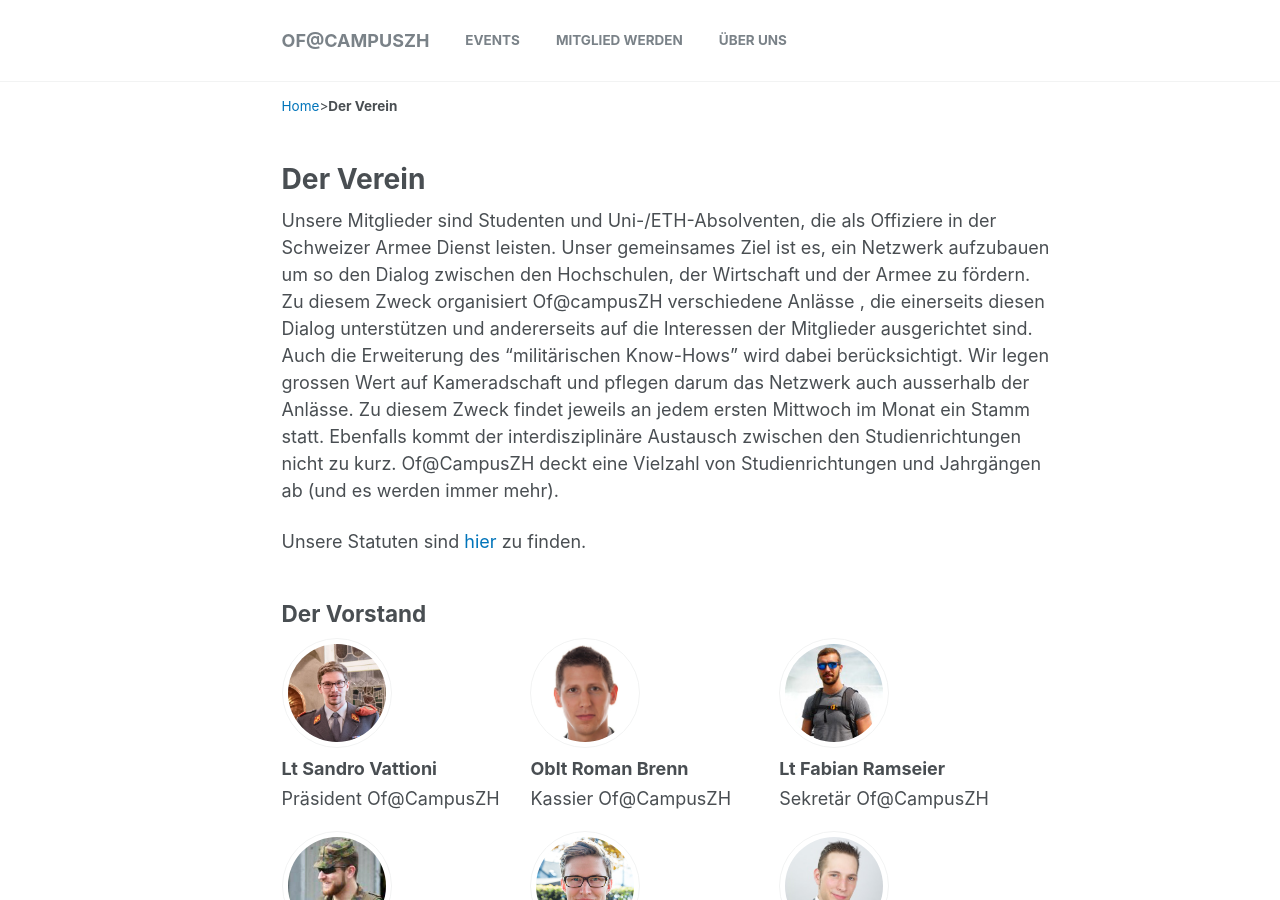
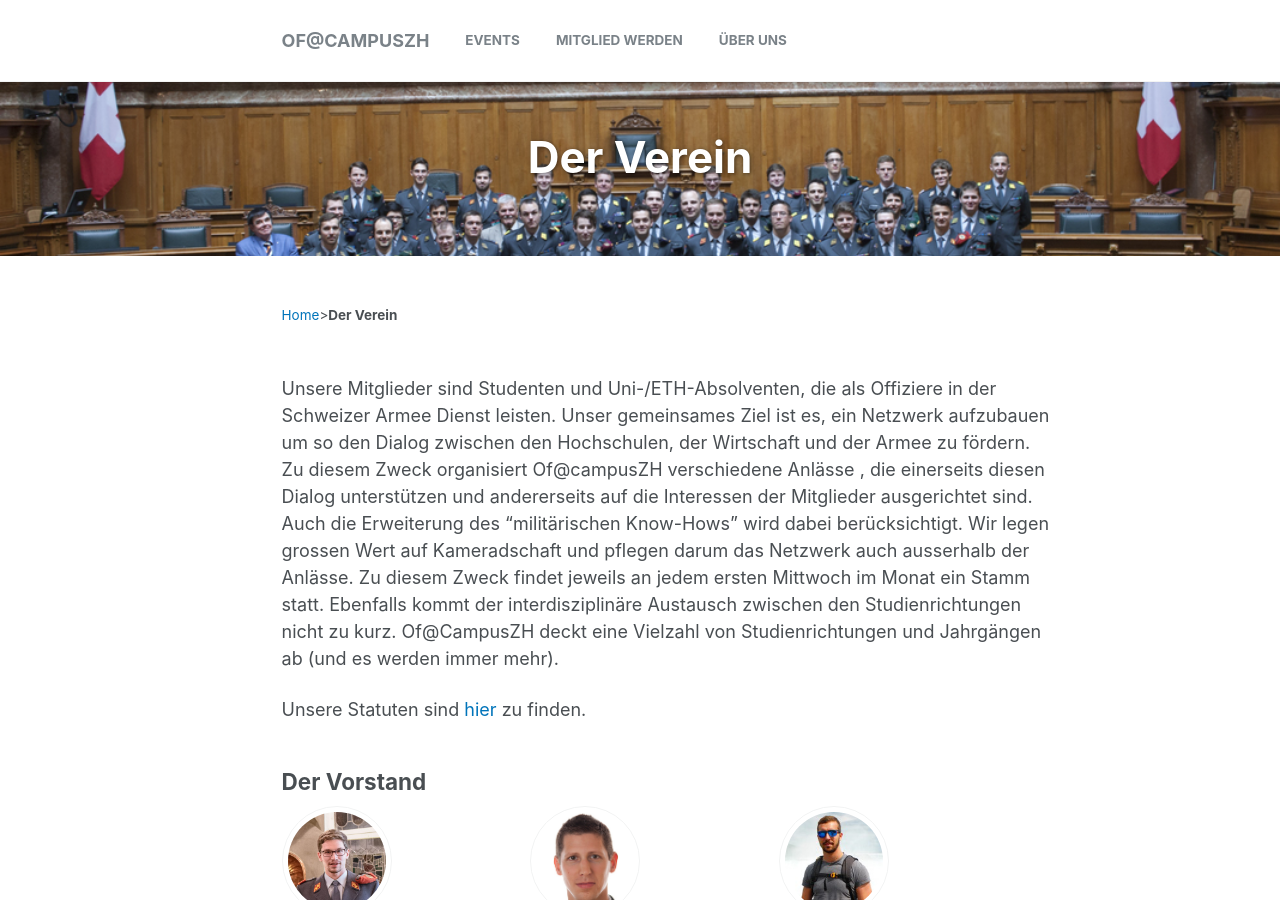
Before and after one commit to raphaelthomas/ofcampuszh.ch, a Jekyll site: the page built from _pages/ueber-uns.md, in a window 1280 px wide and 900 px high. Built offline with Jekyll 4.4.1, drawn with Linux system fonts in a browser that asks for light colours.

Commit message:
add header image to ueber uns page

```diff
--- a/_pages/ueber-uns.md
+++ b/_pages/ueber-uns.md
@@ -1,6 +1,8 @@
 ---
 title: Der Verein
 permalink: /ueber-uns/
+header:
+  overlay_image: page-header-ueber-uns.jpg
 ---
 
 Unsere Mitglieder sind Studenten und Uni-/ETH-Absolventen, die als Offiziere in der Schweizer Armee Dienst leisten. Unser gemeinsames Ziel ist es, ein Netzwerk aufzubauen um so den Dialog zwischen den Hochschulen, der Wirtschaft und der Armee zu fördern. Zu diesem Zweck organisiert Of@campusZH verschiedene Anlässe , die einerseits diesen Dialog unterstützen und andererseits auf die Interessen der Mitglieder ausgerichtet sind. Auch die Erweiterung des “militärischen Know-Hows” wird dabei berücksichtigt. Wir legen grossen Wert auf Kameradschaft und pflegen darum das Netzwerk auch ausserhalb der Anlässe. Zu diesem Zweck findet jeweils an jedem ersten Mittwoch im Monat ein Stamm statt. Ebenfalls kommt der interdisziplinäre Austausch zwischen den Studienrichtungen nicht zu kurz. Of@CampusZH deckt eine Vielzahl von Studienrichtungen und Jahrgängen ab (und es werden immer mehr).
```
Also changed, not shown: images/page-header-ueber-uns.jpg (added).
